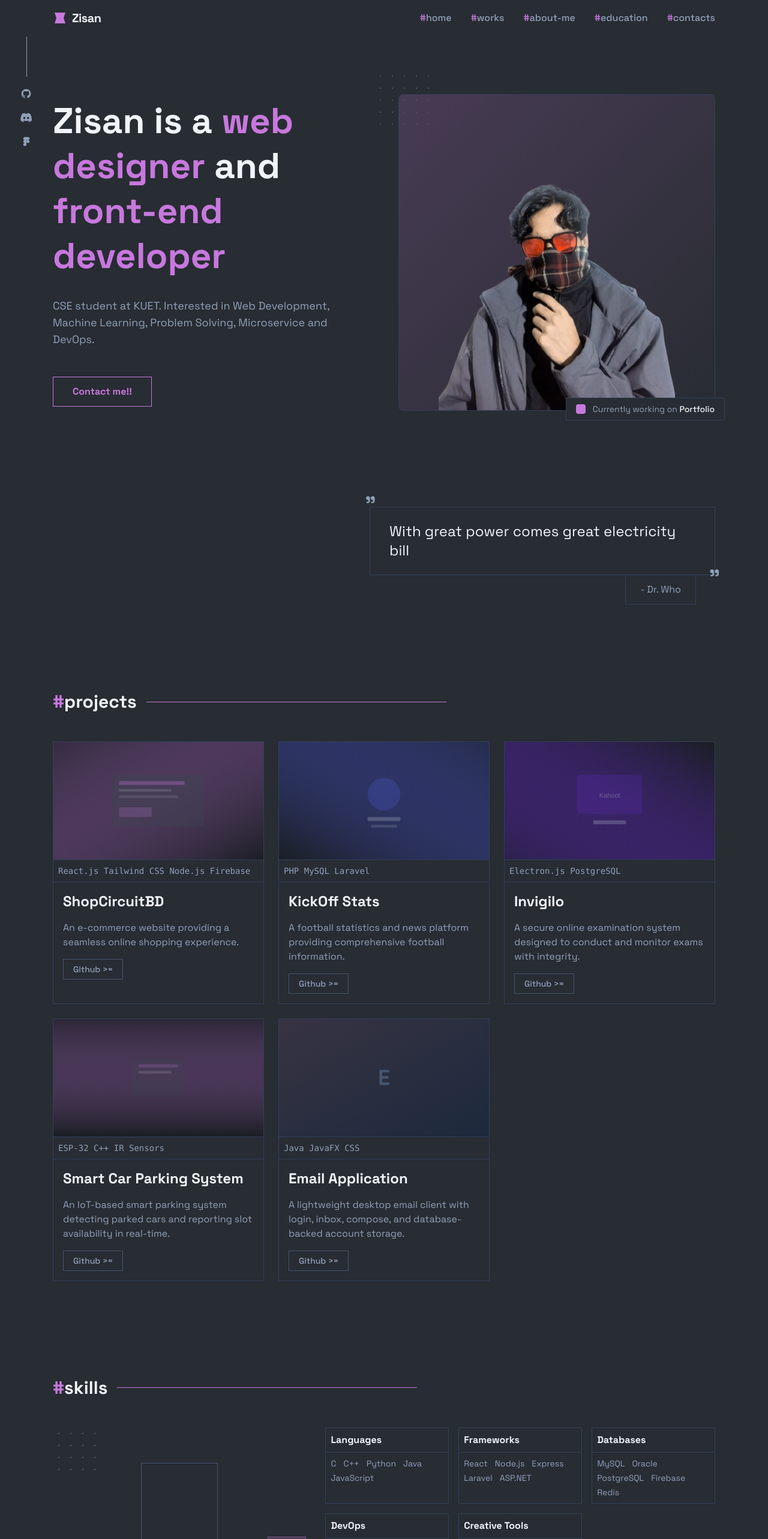
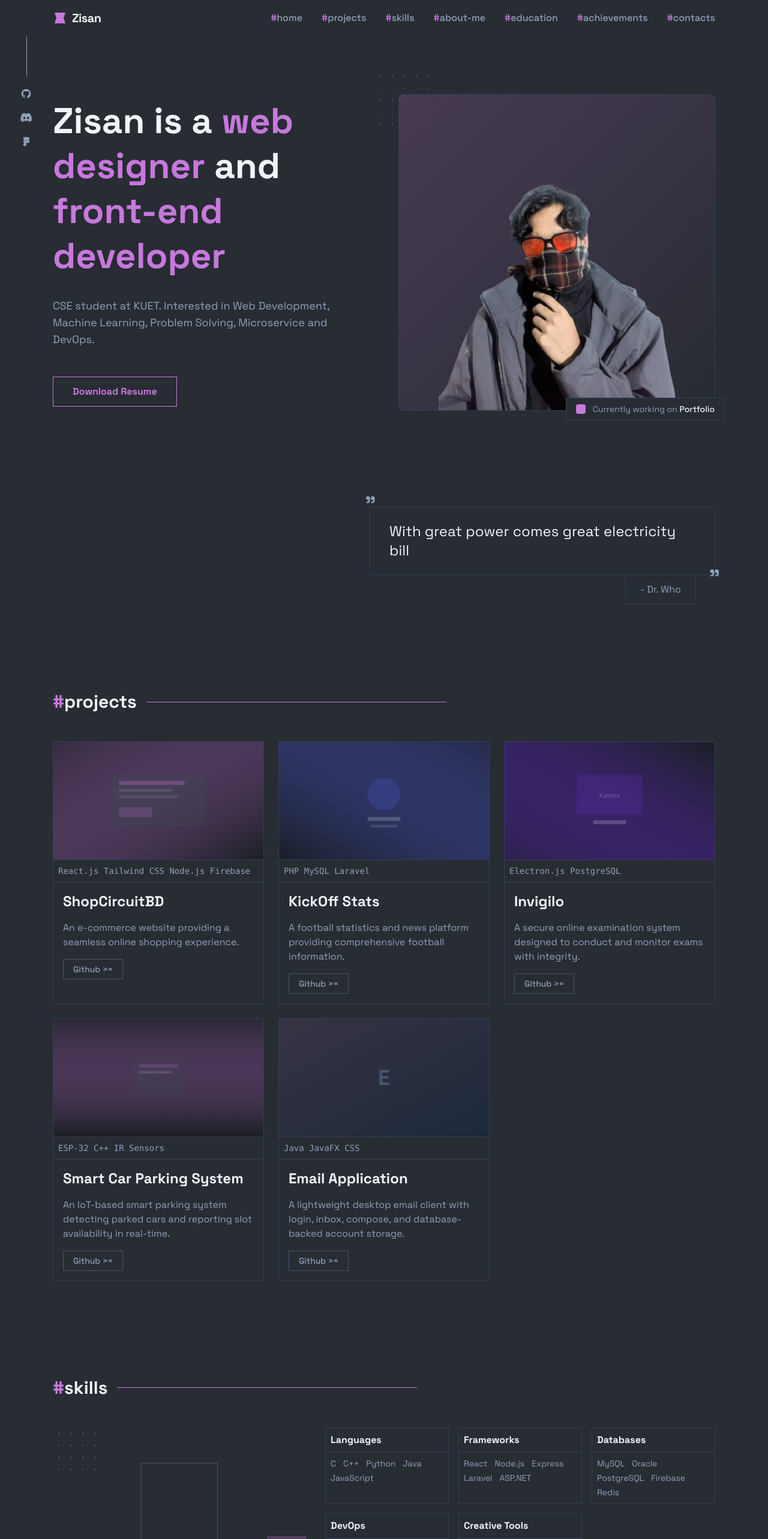
Before and after one commit to ripWr3ncH/zisan-portfolio, a Next.js app: page / in a window 1280 px wide. Shown: the top 2566 px of the page at 60% size. Built offline with nearby package versions, Linux system fonts and the light colour scheme.

Commit message:
feat: update nav, add animations, download resume button, profile photo in about

```diff
--- a/src/app/globals.css
+++ b/src/app/globals.css
@@ -25,3 +25,49 @@ body {
 ::selection {
   background-color: rgba(199, 120, 221, 0.3);
 }
+
+/* Scroll-reveal animations */
+@keyframes fadeInUp {
+  from {
+    opacity: 0;
+    transform: translateY(24px);
+  }
+  to {
+    opacity: 1;
+    transform: translateY(0);
+  }
+}
+
+@keyframes fadeInLeft {
+  from {
+    opacity: 0;
+    transform: translateX(-24px);
+  }
+  to {
+    opacity: 1;
+    transform: translateX(0);
+  }
+}
+
+@keyframes scaleIn {
+  from {
+    opacity: 0;
+    transform: scale(0.9);
+  }
+  to {
+    opacity: 1;
+    transform: scale(1);
+  }
+}
+
+.animate-fade-in-up {
+  animation: fadeInUp 0.6s ease-out both;
+}
+
+.animate-fade-in-left {
+  animation: fadeInLeft 0.6s ease-out both;
+}
+
+.animate-scale-in {
+  animation: scaleIn 0.5s ease-out both;
+}
--- a/src/components/sections/AboutMe.tsx
+++ b/src/components/sections/AboutMe.tsx
@@ -32,7 +32,7 @@ export default function AboutMe() {
           <div className="relative z-10 border-b-2 border-primary overflow-hidden">
             <div className="relative aspect-3/4 bg-linear-to-b from-slate-700/30 to-slate-800/60">
               <Image
-                src="/images/portrait.svg"
+                src="/images/profile.jpg"
                 alt="Dewan Salman Rahman Zisan - portrait"
                 fill
                 className="object-cover grayscale hover:grayscale-0 transition-all duration-700"
--- a/src/components/sections/Achievements.tsx
+++ b/src/components/sections/Achievements.tsx
@@ -1,4 +1,7 @@
+"use client";
+
 import SectionHeading from "@/components/ui/SectionHeading";
+import { useInView } from "@/hooks/useInView";
 
 const achievements = [
   {
@@ -22,18 +25,27 @@ const achievements = [
 ];
 
 export default function Achievements() {
+  const { ref, isInView } = useInView(0.1);
+
   return (
-    <section id="achievements" className="py-20">
+    <section id="achievements" className="py-20" ref={ref}>
       <SectionHeading title="achievements" />
       <div className="grid grid-cols-1 sm:grid-cols-2 gap-4">
-        {achievements.map((item) => (
+        {achievements.map((item, i) => (
           <div
             key={item.title}
-            className="border border-slate-700 p-5 bg-background/40 flex items-start gap-4"
+            className={`border border-slate-700 p-5 bg-background/40 flex items-start gap-4 group hover:border-primary/60 hover:-translate-y-1 transition-all duration-300 hover:shadow-lg hover:shadow-primary/5 cursor-default ${
+              isInView ? "animate-fade-in-up" : "opacity-0"
+            }`}
+            style={{ animationDelay: `${i * 120}ms` }}
           >
-            <span className="text-2xl">{item.icon}</span>
+            <span className="text-2xl transition-transform duration-300 group-hover:scale-125">
+              {item.icon}
+            </span>
             <div>
-              <h3 className="text-slate-100 font-bold">{item.title}</h3>
+              <h3 className="text-slate-100 font-bold group-hover:text-primary transition-colors duration-300">
+                {item.title}
+              </h3>
               {item.detail && (
                 <p className="text-slate-400 text-sm mt-1">{item.detail}</p>
               )}
--- a/src/components/sections/Education.tsx
+++ b/src/components/sections/Education.tsx
@@ -1,4 +1,7 @@
+"use client";
+
 import SectionHeading from "@/components/ui/SectionHeading";
+import { useInView } from "@/hooks/useInView";
 
 const educationData = [
   {
@@ -17,14 +20,19 @@ const educationData = [
 ];
 
 export default function Education() {
+  const { ref, isInView } = useInView(0.1);
+
   return (
-    <section id="education" className="py-20">
+    <section id="education" className="py-20" ref={ref}>
       <SectionHeading title="education" />
       <div className="space-y-6">
-        {educationData.map((edu) => (
+        {educationData.map((edu, i) => (
           <div
             key={edu.degree}
-            className="border border-slate-700 p-6 bg-background/40 flex flex-col sm:flex-row sm:items-center sm:justify-between gap-2"
+            className={`border border-slate-700 p-6 bg-background/40 flex flex-col sm:flex-row sm:items-center sm:justify-between gap-2 hover:border-primary/60 hover:-translate-x-1 transition-all duration-300 hover:shadow-lg hover:shadow-primary/5 ${
+              isInView ? "animate-fade-in-left" : "opacity-0"
+            }`}
+            style={{ animationDelay: `${i * 150}ms` }}
           >
             <div>
               <h3 className="text-slate-100 font-bold text-lg">
@@ -33,7 +41,7 @@ export default function Education() {
               <p className="text-slate-400">{edu.institution}</p>
             </div>
             {edu.status && (
-              <span className="text-primary text-sm font-medium border border-primary px-3 py-1 shrink-0 w-fit">
+              <span className="text-primary text-sm font-medium border border-primary px-3 py-1 shrink-0 w-fit animate-pulse">
                 {edu.status}
               </span>
             )}
--- a/src/components/sections/Hero.tsx
+++ b/src/components/sections/Hero.tsx
@@ -20,10 +20,11 @@ export default function Hero() {
         </p>
         <div className="pt-4">
           <a
-            href="#contacts"
+            href="/resume.pdf"
+            download
             className="inline-block px-8 py-3 border border-primary text-primary hover:bg-primary/10 transition-all font-bold"
           >
-            Contact me!!
+            Download Resume
           </a>
         </div>
       </div>
--- a/src/components/sections/Skills.tsx
+++ b/src/components/sections/Skills.tsx
@@ -1,11 +1,16 @@
+"use client";
+
 import { skills } from "@/data/skills";
 import SectionHeading from "@/components/ui/SectionHeading";
 import SkillCard from "@/components/ui/SkillCard";
 import DotPattern from "@/components/ui/DotPattern";
+import { useInView } from "@/hooks/useInView";
 
 export default function Skills() {
+  const { ref, isInView } = useInView(0.1);
+
   return (
-    <section className="py-20">
+    <section id="skills" className="py-20" ref={ref}>
       <SectionHeading title="skills" />
 
       <div className="grid grid-cols-1 lg:grid-cols-5 gap-8 items-start">
@@ -18,8 +23,13 @@ export default function Skills() {
 
         {/* Right: Skill Cards Grid */}
         <div className="lg:col-span-3 grid grid-cols-1 sm:grid-cols-2 md:grid-cols-3 gap-4">
-          {skills.map((category) => (
-            <SkillCard key={category.title} category={category} />
+          {skills.map((category, i) => (
+            <SkillCard
+              key={category.title}
+              category={category}
+              className={isInView ? "animate-scale-in" : "opacity-0"}
+              style={{ animationDelay: `${i * 100}ms` }}
+            />
           ))}
         </div>
       </div>
--- a/src/components/ui/SkillCard.tsx
+++ b/src/components/ui/SkillCard.tsx
@@ -1,18 +1,41 @@
+"use client";
+
+import { useState } from "react";
 import type { SkillCategory } from "@/types";
 
 interface SkillCardProps {
   category: SkillCategory;
+  style?: React.CSSProperties;
+  className?: string;
 }
 
-export default function SkillCard({ category }: SkillCardProps) {
+export default function SkillCard({
+  category,
+  style,
+  className = "",
+}: SkillCardProps) {
+  const [hoveredSkill, setHoveredSkill] = useState<string | null>(null);
+
   return (
-    <div className="border border-slate-700">
+    <div
+      className={`border border-slate-700 hover:border-primary/60 transition-all duration-300 hover:-translate-y-1 hover:shadow-lg hover:shadow-primary/5 ${className}`}
+      style={style}
+    >
       <div className="p-2 border-b border-slate-700 font-bold text-slate-100">
         {category.title}
       </div>
       <div className="p-2 text-slate-400 flex flex-wrap gap-x-3 gap-y-1 text-sm">
         {category.skills.map((skill) => (
-          <span key={skill}>{skill}</span>
+          <span
+            key={skill}
+            onMouseEnter={() => setHoveredSkill(skill)}
+            onMouseLeave={() => setHoveredSkill(null)}
+            className={`cursor-default transition-colors duration-200 ${
+              hoveredSkill === skill ? "text-primary" : ""
+            }`}
+          >
+            {skill}
+          </span>
         ))}
       </div>
     </div>
--- a/src/data/navigation.ts
+++ b/src/data/navigation.ts
@@ -2,8 +2,10 @@ import type { NavLink } from "@/types";
 
 export const navLinks: NavLink[] = [
   { label: "home", href: "#home" },
-  { label: "works", href: "#works" },
+  { label: "projects", href: "#works" },
+  { label: "skills", href: "#skills" },
   { label: "about-me", href: "#about-me" },
   { label: "education", href: "#education" },
+  { label: "achievements", href: "#achievements" },
   { label: "contacts", href: "#contacts" },
 ];
--- /dev/null
+++ b/src/hooks/useInView.ts
@@ -0,0 +1,32 @@
+"use client";
+
+import { useEffect, useRef, useState } from "react";
+
+/**
+ * Hook that observes an element and returns true once it enters the viewport.
+ * Uses IntersectionObserver for performant scroll-triggered animations.
+ */
+export function useInView(threshold = 0.15) {
+  const ref = useRef<HTMLDivElement>(null);
+  const [isInView, setIsInView] = useState(false);
+
+  useEffect(() => {
+    const el = ref.current;
+    if (!el) return;
+
+    const observer = new IntersectionObserver(
+      ([entry]) => {
+        if (entry.isIntersecting) {
+          setIsInView(true);
+          observer.unobserve(el);
+        }
+      },
+      { threshold }
+    );
+
+    observer.observe(el);
+    return () => observer.disconnect();
+  }, [threshold]);
+
+  return { ref, isInView };
+}
```
